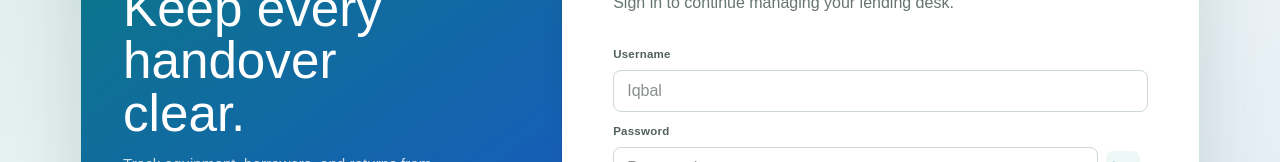
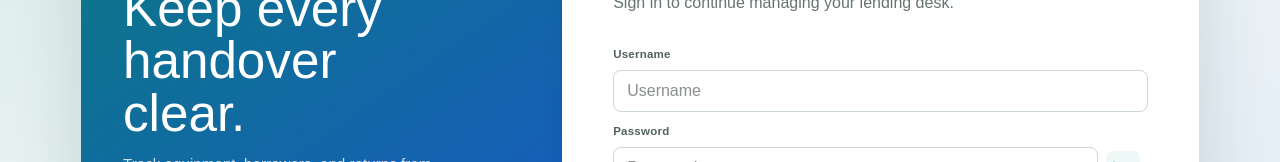
Before and after one commit to afsalboot/PNWC-New, a Next.js app: page /login in a window 1280 px wide. Shown: the part 298-460 px from the top of the page. Built offline with nearby package versions, Linux system fonts and the light colour scheme; no server answers.

Commit message:
second commit

```diff
--- a/src/app/(auth)/login/page.jsx
+++ b/src/app/(auth)/login/page.jsx
@@ -44,7 +44,7 @@ export default function LoginPage() {
         <form className="authForm loginForm" onSubmit={submitLogin}>
           <label className="field">
             <span>Username</span>
-            <input value={form.username} onChange={(event) => setForm((current) => ({ ...current, username: event.target.value }))} placeholder="Iqbal" required />
+            <input value={form.username} onChange={(event) => setForm((current) => ({ ...current, username: event.target.value }))} placeholder="Username" required />
           </label>
           <label className="field">
             <span>Password</span>
```
